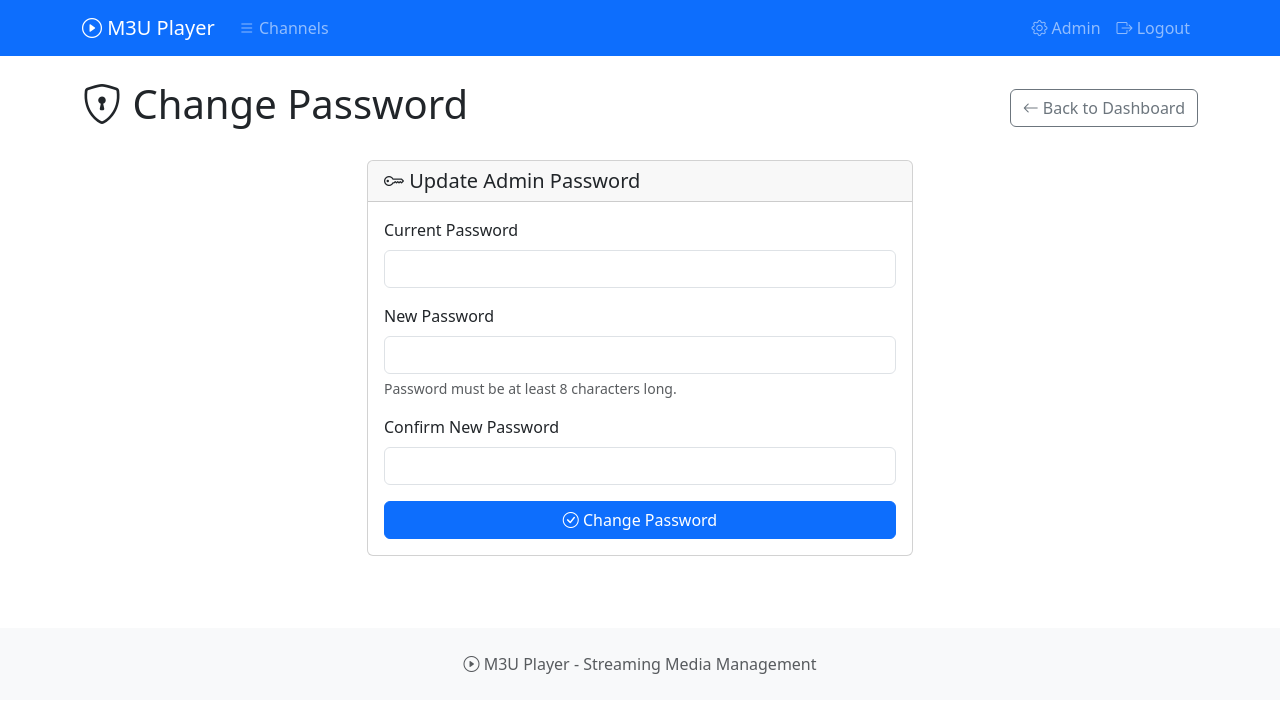
After one commit to julisunkan/m3u, a Flask app: page /admin/change-password in a window 1280 px wide. The commit adds this page. Shown: the top 713 px of the page. Run offline with Flask 3, Linux system fonts and the light colour scheme; the visitor is signed in with stand-in values (Sample User, id 1).

Commit message:
Add functionality for admins to change their password securely
Introduces an AdminSetting model for password storage, implements a route and template for admin password changes, and adds CSRF protection to login and password change forms.

Replit-Commit-Author: Agent
Replit-Commit-Session-Id: 23ae88eb-8589-44da-b8dc-a00ca87fd28b
Replit-Commit-Checkpoint-Type: full_checkpoint
Replit-Commit-Screenshot-Url: https://storage.googleapis.com/screenshot-production-us-central1/19bec40c-02b8-4146-899e-21f461e7e2b7/23ae88eb-8589-44da-b8dc-a00ca87fd28b/6WZg6HY

```diff
--- a/app.py
+++ b/app.py
@@ -2,6 +2,7 @@ import os
 import re
 import requests
 import random
+import secrets
 from datetime import datetime
 from urllib.parse import urlparse
 from flask import Flask, render_template, request, redirect, url_for, session, jsonify, Response, flash
@@ -90,6 +91,37 @@ class ProxyServer(db.Model):
     def __repr__(self):
         return f'<ProxyServer {self.name}: {self.host}:{self.port}>'
 
+class AdminSetting(db.Model):
+    __tablename__ = 'admin_settings'
+
+    id = db.Column(db.Integer, primary_key=True)
+    setting_key = db.Column(db.String(100), unique=True, nullable=False)
+    setting_value = db.Column(db.Text, nullable=False)
+    created_at = db.Column(db.DateTime, default=datetime.utcnow)
+    updated_at = db.Column(db.DateTime, default=datetime.utcnow, onupdate=datetime.utcnow)
+
+    def __repr__(self):
+        return f'<AdminSetting {self.setting_key}>'
+
+    @classmethod
+    def get_setting(cls, key, default=None):
+        """Get a setting value by key"""
+        setting = cls.query.filter_by(setting_key=key).first()
+        return setting.setting_value if setting else default
+
+    @classmethod
+    def set_setting(cls, key, value):
+        """Set a setting value by key"""
+        setting = cls.query.filter_by(setting_key=key).first()
+        if setting:
+            setting.setting_value = value
+            setting.updated_at = datetime.utcnow()
+        else:
+            setting = cls(setting_key=key, setting_value=value)
+            db.session.add(setting)
+        db.session.commit()
+        return setting
+
 # M3U Parser Class
 class M3UParser:
     @staticmethod
@@ -134,6 +166,11 @@ ADMIN_USERNAME = os.environ.get('ADMIN_USERNAME', 'admin')
 DEFAULT_PASSWORD_HASH = 'scrypt:32768:8:1$edToewmbQDVlSTvH$23e5b57664780220ce12c1396ca2b3922f0c5868798df91902a695fabe2e4afc9f7a3a18c2de4707c0a09549f2fe8170a735135167c103d21bf096abb6690f9f'
 ADMIN_PASSWORD_HASH = os.environ.get('ADMIN_PASSWORD_HASH', DEFAULT_PASSWORD_HASH)
 
+def get_admin_password_hash():
+    """Get admin password hash from database first, then fallback to environment variable"""
+    db_hash = AdminSetting.get_setting('admin_password_hash')
+    return db_hash if db_hash else ADMIN_PASSWORD_HASH
+
 def init_db():
     """Initialize the database"""
     with app.app_context():
@@ -155,6 +192,22 @@ def require_admin(f):
         return f(*args, **kwargs)
     decorated_function.__name__ = f.__name__
     return decorated_function
+
+# CSRF Protection helpers
+def generate_csrf_token():
+    """Generate a CSRF token and store it in the session"""
+    if '_csrf_token' not in session:
+        session['_csrf_token'] = secrets.token_hex(16)
+    return session['_csrf_token']
+
+def validate_csrf_token(token):
+    """Validate the CSRF token against the session"""
+    return token and session.get('_csrf_token') == token
+
+# Make CSRF token available to templates
+@app.context_processor
+def inject_csrf_token():
+    return dict(csrf_token=generate_csrf_token)
 
 # Routes
 @app.route('/')
@@ -335,11 +388,19 @@ def proxy_stream(stream_id):
 def admin_login():
     """Admin login page"""
     if request.method == 'POST':
+        # Validate CSRF token
+        csrf_token = request.form.get('csrf_token')
+        if not validate_csrf_token(csrf_token):
+            flash('Invalid security token. Please try again.', 'error')
+            return render_template('admin_login.html')
+
         username = request.form.get('username')
         password = request.form.get('password')
 
-        if username == ADMIN_USERNAME and password and check_password_hash(ADMIN_PASSWORD_HASH, password):
+        if username == ADMIN_USERNAME and password and check_password_hash(get_admin_password_hash(), password):
             session['admin_logged_in'] = True
+            # Generate new CSRF token after login
+            session.pop('_csrf_token', None)
             flash('Successfully logged in!', 'success')
             return redirect(url_for('admin_dashboard'))
         else:
@@ -552,3 +613,50 @@ def admin_delete_proxy(proxy_id):
 
     flash(f'Proxy server "{proxy_name}" deleted successfully!', 'success')
     return redirect(url_for('admin_proxies'))
+
+@app.route('/admin/change-password', methods=['GET', 'POST'])
+@require_admin
+def admin_change_password():
+    """Change admin password"""
+    if request.method == 'POST':
+        # Validate CSRF token
+        csrf_token = request.form.get('csrf_token')
+        if not validate_csrf_token(csrf_token):
+            flash('Invalid security token. Please try again.', 'error')
+            return render_template('admin_change_password.html')
+
+        current_password = request.form.get('current_password')
+        new_password = request.form.get('new_password')
+        confirm_password = request.form.get('confirm_password')
+
+        # Validate input
+        if not all([current_password, new_password, confirm_password]):
+            flash('All fields are required!', 'error')
+            return render_template('admin_change_password.html')
+
+        # Verify current password
+        if not check_password_hash(get_admin_password_hash(), current_password):
+            flash('Current password is incorrect!', 'error')
+            return render_template('admin_change_password.html')
+
+        # Check new password confirmation
+        if new_password != confirm_password:
+            flash('New passwords do not match!', 'error')
+            return render_template('admin_change_password.html')
+
+        # Check password length (improved from 6 to 8 characters)
+        if len(new_password) < 8:
+            flash('New password must be at least 8 characters long!', 'error')
+            return render_template('admin_change_password.html')
+
+        # Generate new password hash and save to database
+        new_password_hash = generate_password_hash(new_password)
+        AdminSetting.set_setting('admin_password_hash', new_password_hash)
+
+        # Generate new CSRF token after password change
+        session.pop('_csrf_token', None)
+
+        flash('Password changed successfully!', 'success')
+        return redirect(url_for('admin_dashboard'))
+
+    return render_template('admin_change_password.html')
--- /dev/null
+++ b/templates/admin_change_password.html
@@ -0,0 +1,72 @@
+{% extends "base.html" %}
+
+{% block title %}Change Password - M3U Player{% endblock %}
+
+{% block content %}
+<div class="container py-4">
+    <div class="d-flex justify-content-between align-items-center mb-4">
+        <h1><i class="bi bi-shield-lock"></i> Change Password</h1>
+        <a href="{{ url_for('admin_dashboard') }}" class="btn btn-outline-secondary">
+            <i class="bi bi-arrow-left"></i> Back to Dashboard
+        </a>
+    </div>
+
+    <div class="row justify-content-center">
+        <div class="col-md-6">
+            <div class="card">
+                <div class="card-header">
+                    <h5 class="mb-0"><i class="bi bi-key"></i> Update Admin Password</h5>
+                </div>
+                <div class="card-body">
+                    <form method="post">
+                        <input type="hidden" name="csrf_token" value="{{ csrf_token() }}">
+                        <div class="mb-3">
+                            <label for="current_password" class="form-label">Current Password</label>
+                            <input type="password" class="form-control" id="current_password"
+                                   name="current_password" required>
+                        </div>
+
+                        <div class="mb-3">
+                            <label for="new_password" class="form-label">New Password</label>
+                            <input type="password" class="form-control" id="new_password"
+                                   name="new_password" required minlength="8">
+                            <div class="form-text">Password must be at least 8 characters long.</div>
+                        </div>
+
+                        <div class="mb-3">
+                            <label for="confirm_password" class="form-label">Confirm New Password</label>
+                            <input type="password" class="form-control" id="confirm_password"
+                                   name="confirm_password" required minlength="8">
+                        </div>
+
+                        <div class="d-grid">
+                            <button type="submit" class="btn btn-primary">
+                                <i class="bi bi-check-circle"></i> Change Password
+                            </button>
+                        </div>
+                    </form>
+                </div>
+            </div>
+        </div>
+    </div>
+</div>
+
+<script>
+// JavaScript to validate password confirmation
+document.addEventListener('DOMContentLoaded', function() {
+    const newPassword = document.getElementById('new_password');
+    const confirmPassword = document.getElementById('confirm_password');
+
+    function validatePasswordMatch() {
+        if (newPassword.value !== confirmPassword.value) {
+            confirmPassword.setCustomValidity('Passwords do not match');
+        } else {
+            confirmPassword.setCustomValidity('');
+        }
+    }
+
+    newPassword.addEventListener('input', validatePasswordMatch);
+    confirmPassword.addEventListener('input', validatePasswordMatch);
+});
+</script>
+{% endblock %}
--- a/templates/admin_dashboard.html
+++ b/templates/admin_dashboard.html
@@ -12,6 +12,9 @@
             </a>
             <a href="{{ url_for('admin_proxies') }}" class="btn btn-outline-primary">
                 <i class="bi bi-shield-lock"></i> Proxy Servers
+            </a>
+            <a href="{{ url_for('admin_change_password') }}" class="btn btn-outline-warning">
+                <i class="bi bi-key"></i> Change Password
             </a>
             <a href="{{ url_for('admin_logout') }}" class="btn btn-outline-secondary">
                 <i class="bi bi-box-arrow-right"></i> Logout
--- a/templates/admin_login.html
+++ b/templates/admin_login.html
@@ -15,6 +15,7 @@
                     </div>
 
                     <form method="POST">
+                        <input type="hidden" name="csrf_token" value="{{ csrf_token() }}">
                         <div class="mb-3">
                             <label for="username" class="form-label">Username</label>
                             <input type="text" class="form-control" id="username" name="username" required>
```
